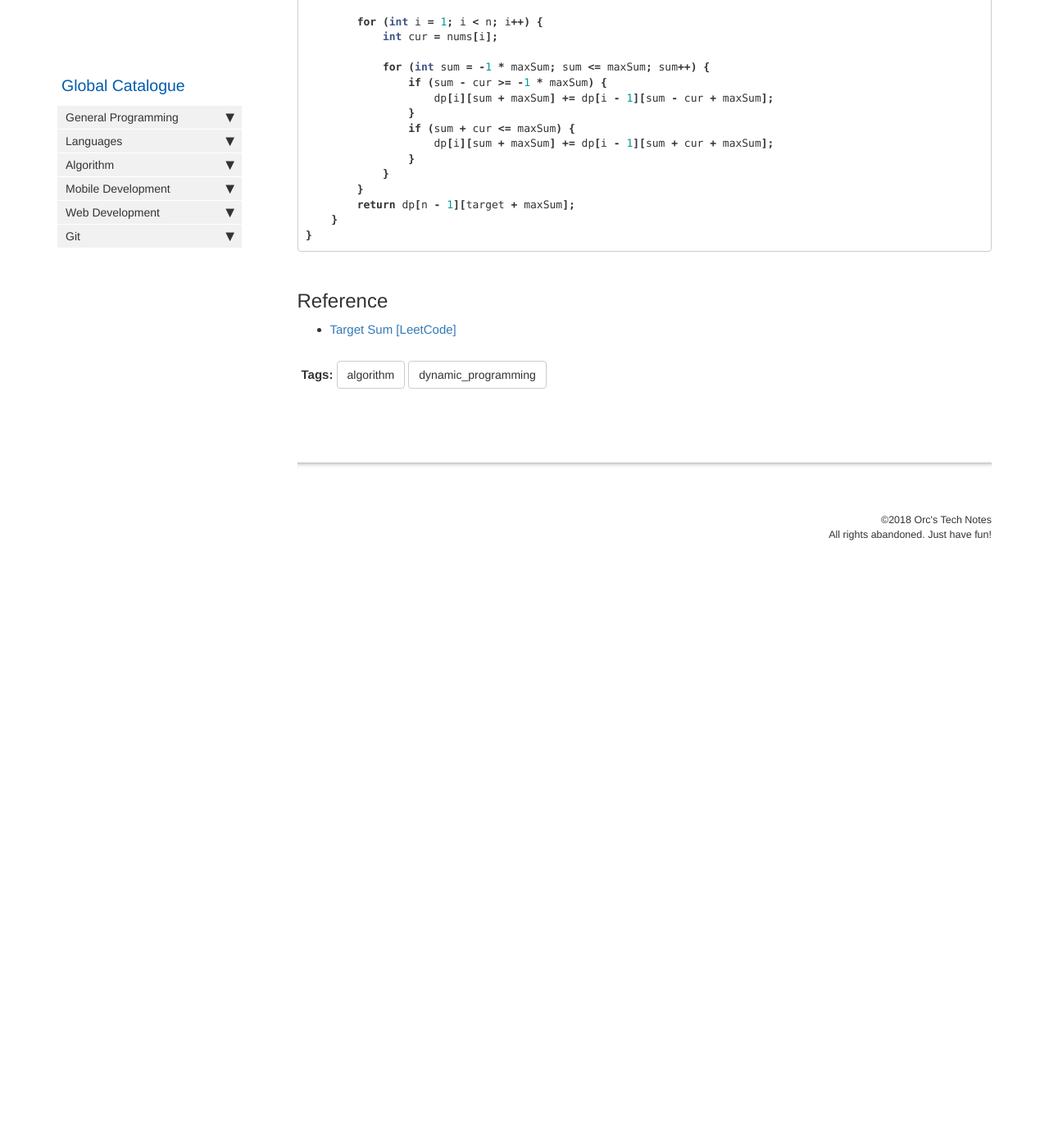
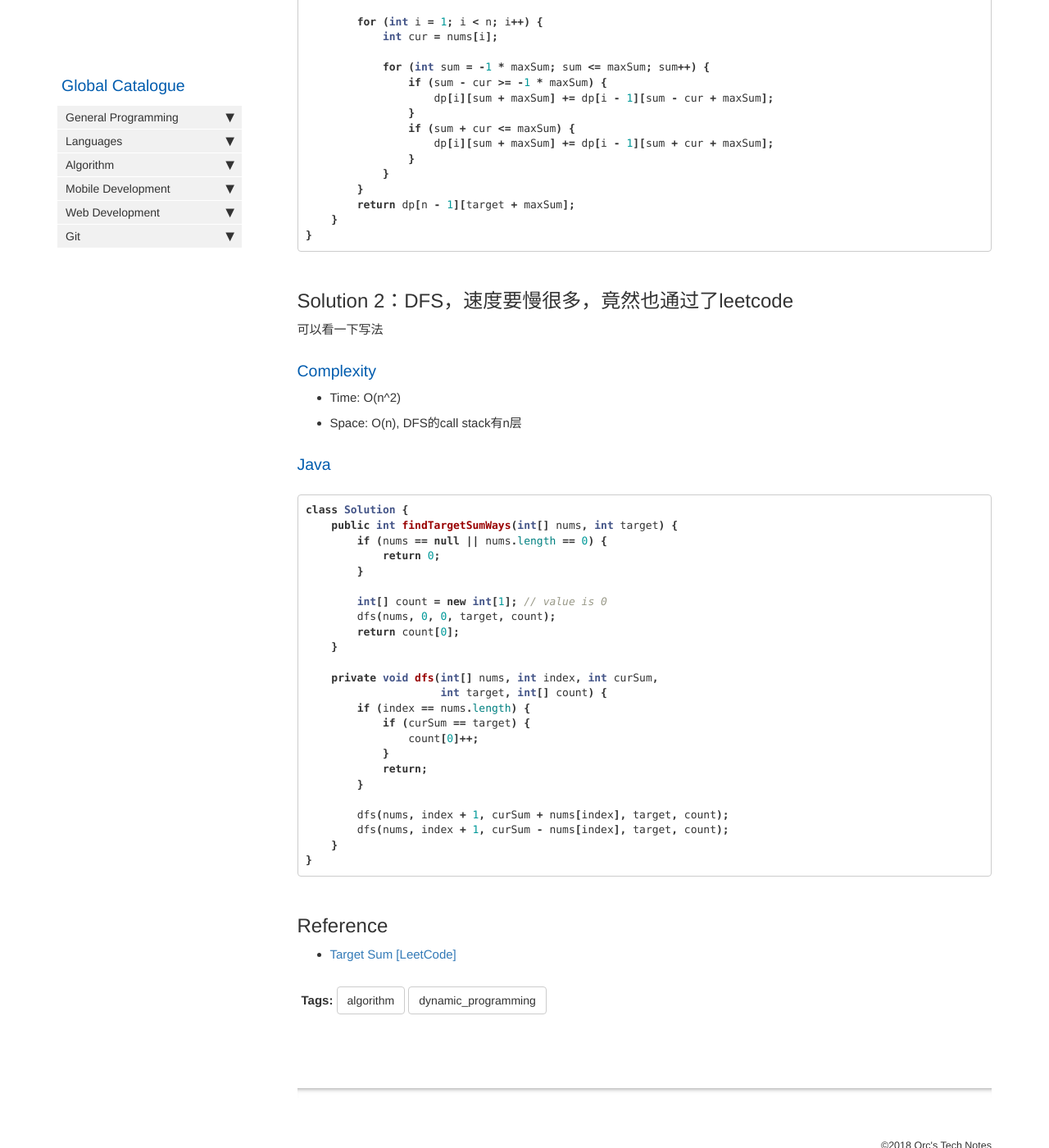
Before and after one commit to HungryOrc/hungryorc.github.io, a Jekyll site: the page built from pages/algorithm/algorithm_assign_plus_and_minus_symbols_to_intergers_to_meet_target_sum.md, in a window 1280 px wide and 1400 px high, scrolled down 1988 px. Shown: the whole window at 82% size. Built offline with Jekyll 4.4.1, drawn with Linux system fonts in a browser that asks for light colours; nearby versions of some CDN libraries; comment, search, counter and statistics services are not loaded; before the commit the page ends 2700 px from its top, so only the background shows below that; some of the changed text lies outside the part shown.

Commit message:
Update algorithm_assign_plus_and_minus_symbols_to_intergers_to_meet_target_sum.md

````diff
--- a/pages/algorithm/algorithm_assign_plus_and_minus_symbols_to_intergers_to_meet_target_sum.md
+++ b/pages/algorithm/algorithm_assign_plus_and_minus_symbols_to_intergers_to_meet_target_sum.md
@@ -39,11 +39,11 @@ Find out how many ways to assign symbols to make sum of integers equal to target
     +1+1+1+1-1 = 3
     ```
 
-## Solution： DP
+## Solution 1：DP
 这题一看就是DP的感觉。但是难点在于，induction rule不好写，
 因为`dp[i][target]`和`dp[i - 1][target]`没有直接关系，
 `dp[i][target]`是和`dp[i - 1][target - nums[i]]`以及`dp[i - 1][target + nums[i]]`有直接关系。
-而各个数逐个加减的过程中，可能得出的不同的中间结果是 O(2^n)的量级，太大了。不仅用DP做不容易，用DFS做更是时间消耗太巨大。
+而各个数逐个加减的过程中，可能得出的不同的中间结果是 O(2^n)的量级，太大了。不仅用DP做不容易，用DFS做更是时间消耗巨大。
 
 正在此危难之时，题目给了个hint，说所有数字加在一起不会超过1000，我们可以认为如果把所有数都取abs，再加起来，也不会很大。
 这样就可以用DP来做了！如下
@@ -103,6 +103,41 @@ class Solution {
 }
 ```
 
+## Solution 2：DFS，速度要慢很多，竟然也通过了leetcode
+可以看一下写法
+
+### Complexity
+* Time: O(n^2)
+* Space: O(n), DFS的call stack有n层
+
+### Java
+```java
+class Solution {
+    public int findTargetSumWays(int[] nums, int target) {
+        if (nums == null || nums.length == 0) {
+            return 0;
+        }
+
+        int[] count = new int[1]; // value is 0
+        dfs(nums, 0, 0, target, count);
+        return count[0];
+    }
+
+    private void dfs(int[] nums, int index, int curSum,
+                     int target, int[] count) {
+        if (index == nums.length) {
+            if (curSum == target) {
+                count[0]++;
+            }
+            return;
+        }
+
+        dfs(nums, index + 1, curSum + nums[index], target, count);
+        dfs(nums, index + 1, curSum - nums[index], target, count);
+    }
+}
+```
+
 ## Reference
 * [Target Sum [LeetCode]](https://leetcode.com/problems/target-sum/description/)
 
````
Also changed, not shown: other parts of pages/algorithm/algorithm_assign_plus_and_minus_symbols_to_intergers_to_meet_target_sum.md (+1 -1 lines).
